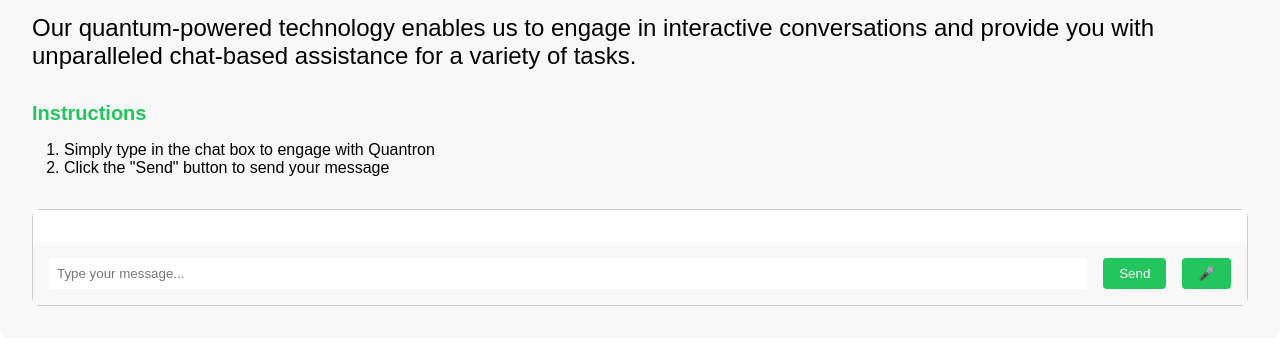
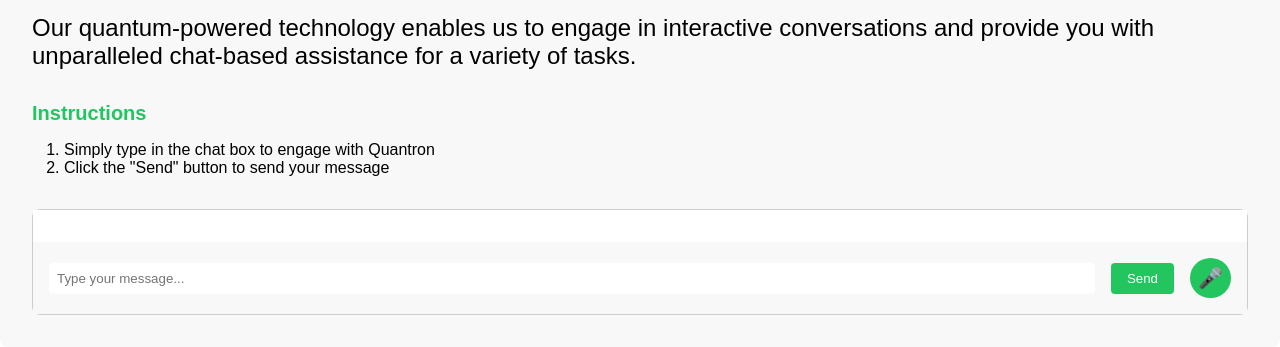
Before and after one commit to Sheng254/quantron, a plain HTML site: page templates/index.html in a window 1280 px wide. Shown: the part 660-1007 px from the top of the page. Drawn offline with Linux system fonts and the light colour scheme.

Commit message:
Update styles.css

```diff
--- a/static/styles.css
+++ b/static/styles.css
@@ -95,6 +95,15 @@ body {
   cursor: pointer;
 }
 
+.user-input-container button#micButton {
+  background-color: #22c55e;
+  color: #fff;
+  font-size: 1.25rem;
+  padding: 0.5rem;
+  border-radius: 50%;
+  cursor: pointer;
+}
+
 .chatlog .message {
   margin-bottom: 1rem;
 }
@@ -113,10 +122,10 @@ body {
   color: #fff;
 }
 
-.user-message{
-  color:red;
+.user-message {
+  color: red;
 }
 
-.bot-message{
-  color:green;
+.bot-message {
+  color: green;
 }
```
